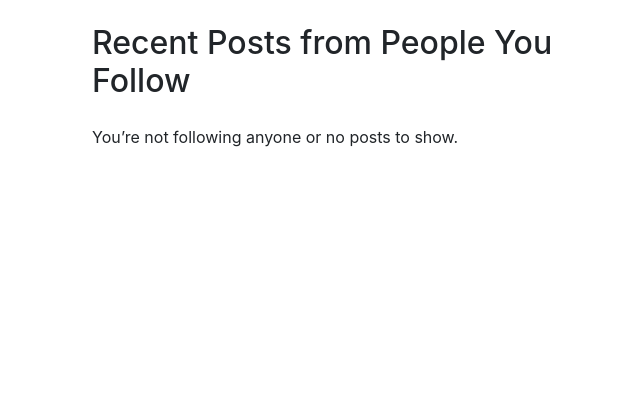
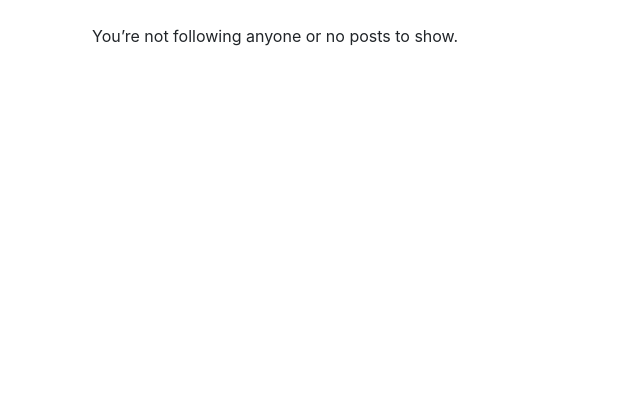
Before and after one commit to raahulydv7/django-blog-app, a Django app: page / in a window 1280 px wide. Shown: the top 420 px of the page, without its empty margins (313-953 px from the left). Run offline with Django 5.2, Linux system fonts and the light colour scheme; the visitor is signed in with stand-in values (Sample User, id 1); data comes from the database, SQL or seed files in the repository; data that the repository does not hold is empty; some libraries are stand-ins or nearby versions.

Commit message:
Update home.html remove h2 tag

```diff
--- a/blog_app/templates/blog_app/home.html
+++ b/blog_app/templates/blog_app/home.html
@@ -2,7 +2,7 @@
 {% block title %}Home{% endblock title %}
 
 {% block content %}
-  <h2 class="mb-4">Recent Posts from People You Follow</h2>
+
 
   {% if posts %}
     <div class="row">
```
